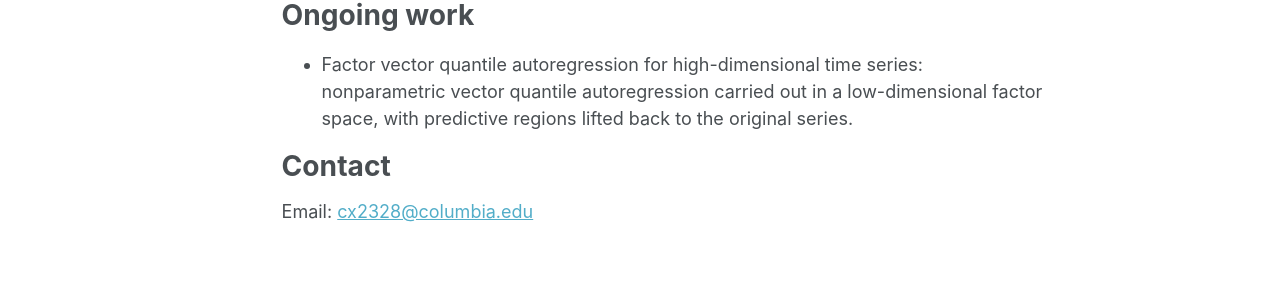
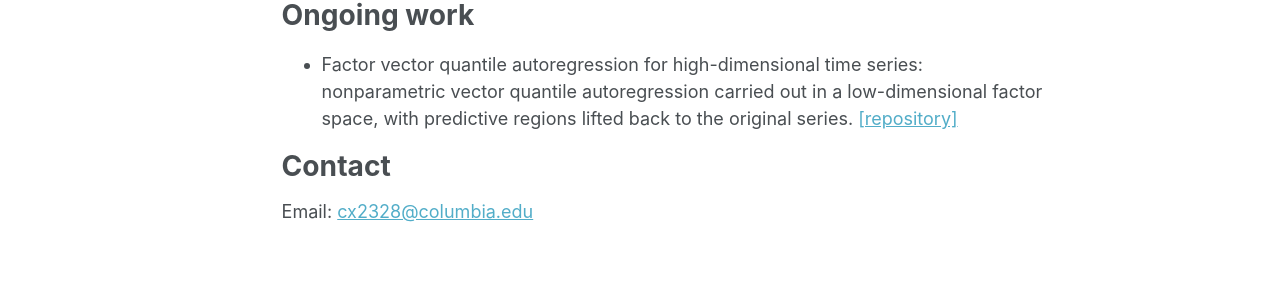
Before and after one commit to Shelton-CQ-Xu/shelton-cq-xu.github.io, a Jekyll site: the page built from _pages/about.md, in a window 1280 px wide and 1398 px high. Shown: the part 958-1259 px from the top of the window. Built offline with Jekyll 4.4.1, drawn with Linux system fonts in a browser that asks for light colours; a style sheet for code colours, icons or effects is not loaded.

Commit message:
Link the Factor VQAR repository from the home page and the CV

```diff
--- a/_pages/about.md
+++ b/_pages/about.md
@@ -29,7 +29,7 @@ Publications
 Ongoing work
 ======
 
-* Factor vector quantile autoregression for high-dimensional time series: nonparametric vector quantile autoregression carried out in a low-dimensional factor space, with predictive regions lifted back to the original series.
+* Factor vector quantile autoregression for high-dimensional time series: nonparametric vector quantile autoregression carried out in a low-dimensional factor space, with predictive regions lifted back to the original series. [[repository]](https://github.com/Shelton-CQ-Xu/factor-vqar)
 
 Contact
 ======
```
Also changed, not shown: 1 other file.
